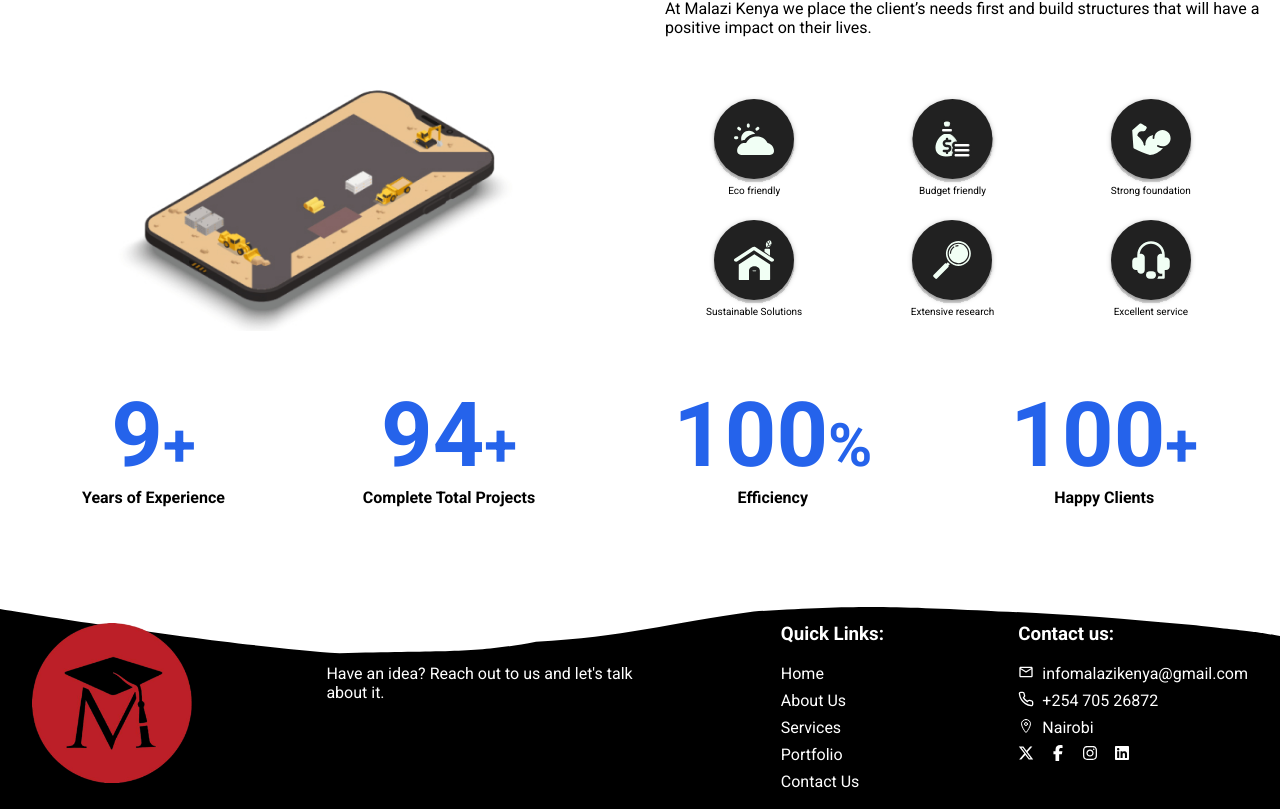
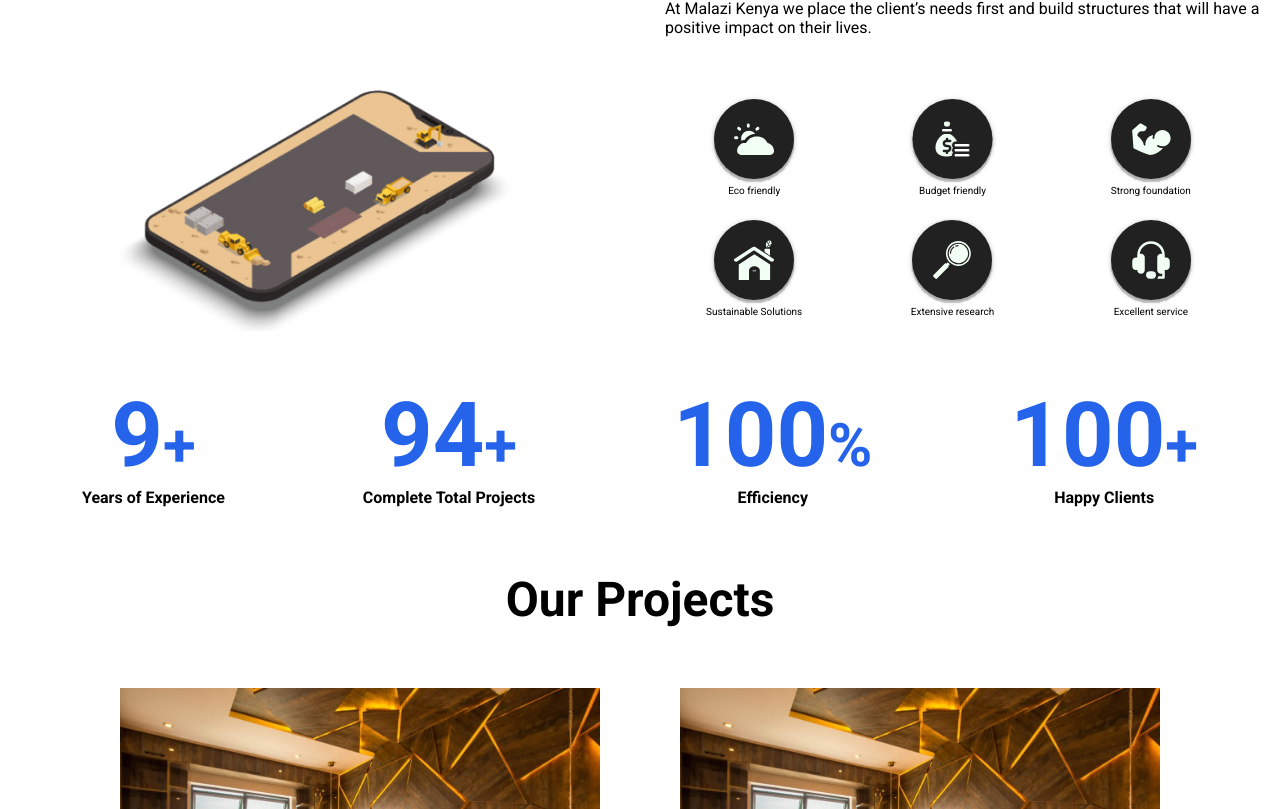
Before and after one commit to Mbuthiasakara1/Malazi-Kenya, a React (Vite) app: page / in a window 1280 px wide. Shown: the part 1991-2800 px from the top of the page. Built offline with nearby package versions, Linux system fonts and the light colour scheme.

Commit message:
our-projects

```diff
--- a/src/App.jsx
+++ b/src/App.jsx
@@ -1,6 +1,6 @@
 
 import Description from "./components/Description"
-import Footer from "./components/Footer"
+
 import Hero from "./components/Hero"
 import Home from "./components/Home"
 import Navbar from "./components/Navbar"
@@ -11,7 +11,7 @@ const App = () => {
       <Hero />
       <Home />
       <Description/>
-      <Footer />
+
     </div>
   )
 }
--- a/src/components/Animated.jsx
+++ b/src/components/Animated.jsx
@@ -1,5 +1,5 @@
 import { useInView } from "react-intersection-observer";
-import React, { useEffect, useState } from 'react'
+import { useEffect, useState } from 'react'
 
 function AnimatedNumber({ targetValue, suffix = '', duration = 2000 }) {
     const [count, setCount] = useState(0)
--- a/src/components/Description.css
+++ b/src/components/Description.css
@@ -87,3 +87,77 @@
 .animated-styles p{
     font-weight: 700;
 }
+
+.project-card-container{
+    display:flex;
+    flex-direction:column;
+    align-items:center;
+    margin-top:2em;
+}
+.projects-info-container{
+
+  display: flex;
+  justify-content: center;
+  gap: 5em;
+  flex-wrap: wrap;
+}
+
+
+
+.project-info-card{
+ display:flex;
+ flex-direction:column;
+ margin:0px;
+ padding:0px;
+
+
+}
+
+.project-info-card img{
+    width:480px;
+    height:350px;
+}
+.project-card-container h2{
+    font-size:48px;
+    margin-bottom:60px;
+    font-weight:bold;
+
+
+}
+.below-container {
+    border:1px solid #ccc;
+    width:478px;
+    height:88px;
+    transition-duration:0.5s;
+
+}
+.below-container:hover{
+ background-color: #BC1F28;
+  color: white;
+}
+.below-container p {
+    text-align:left;
+    font-weight:bold;
+    font-size:18px;
+}
+
+.other-projects-btn{
+    margin-top:97.01px;
+
+    font-size:30px;
+    background-color:white;
+    color:#000000;
+    border:1px solid black;
+    border-radius:5px;
+    cursor:pointer;
+    width:283px;
+    height:73px;
+    display:flex;
+    align-items:center;
+    justify-content:center;
+    gap:0.5em;
+}
+.other-projects-btn:hover {
+    background-color:#BC1F28;
+    color:white;
+}
--- a/src/components/Description.jsx
+++ b/src/components/Description.jsx
@@ -1,7 +1,12 @@
 import AnimatedNumber from "./Animated";
 import "./Description.css";
+import { HiArrowLongRight } from "react-icons/hi2";
+import { useNavigate } from "react-router-dom";
+
 
 export default function Description() {
+  const navigate=useNavigate()
+
   return (
     <div className="container">
       <h1>Why Choose Us</h1>
@@ -64,15 +69,44 @@ export default function Description() {
           </div>
           <div className="animated-styles">
             <AnimatedNumber targetValue={100} suffix="%" duration={2000} />
-          <p>Efficiency</p>
+            <p>Efficiency</p>
           </div>
           <div className="animated-styles">
             <AnimatedNumber targetValue={100} suffix="+" duration={2000} />
-          <p>Happy Clients</p>
+            <p>Happy Clients</p>
           </div>
         </div>
       </div>
+      <div className="project-card-container">
+        <h2>Our Projects</h2>
+        <div className="projects-info-container">
+          <div className="project-info-card">
+            <img src="images/pic1.jpg" />
+            <div className="below-container">
+              <p>Ndagani Modern Market</p>
+            </div>
+          </div>
+
+          <div className="project-info-card">
+            <img src="images/pic1.jpg" />
+            <div className="below-container">
+              <p>Ndagani Modern Market</p>
+            </div>
+          </div>
+
+          <div className="project-info-card">
+            <img src="images/pic1.jpg" />
+            <div className="below-container">
+              <p>Ndagani Modern Market</p>
+            </div>
+          </div>
+        </div>
+        <button className="other-projects-btn" onClick={() => navigate("/projects")}>
+
+
+          Other Projects  <HiArrowLongRight/>
+        </button>
+      </div>
     </div>
-
   );
 }
--- a/src/components/Footer.jsx
+++ b/src/components/Footer.jsx
@@ -1,4 +1,4 @@
-import React from 'react'
+
 import './Footer.css'
 import { Link } from 'react-router-dom'
 import { MdOutlineEmail } from "react-icons/md";
@@ -8,45 +8,49 @@ import { FaXTwitter, FaFacebookF, FaInstagram, FaLinkedin } from "react-icons/fa
 
 function Footer() {
   return (
-    <div className='footer'>
-         <svg
-        className="footer-wave"
-        xmlns="http://www.w3.org/2000/svg"
-        viewBox="0 0 1440 320"
-      >
-        <path
-          fill="#000000"
-          fillOpacity="1"
-          d="M 0 160 L -1 2 C 82 16 274 45 382 52 C 513 49 534 52 603 39 C 702 34 751 18 848 5 C 970 -2 996 -1 1123 5 C 1188 7 1260 13 1339 20 C 1422 29 1412 28 1442 33 L 1442 161 L 1440 320 L 1400 320 C 1360 320 1280 320 1200 320 C 1120 320 1040 320 960 320 C 880 320 800 320 720 320 C 640 320 560 320 480 320 C 400 320 320 320 240 320 C 160 320 80 320 40 320 L 0 320 Z"
-        ></path>
-      </svg>
-        <img
-            src='images/no-background.png'
-            alt='Logo'
-            className='footer-logo'
-        />
-        <div className='footer-info'>
+    <div className="footer">
+
+
+      <img src="images/no-background.png" alt="Logo" className="footer-logo" />
+      <div className="footer-info">
         <h3>Malazi Kenya</h3>
-            <p>
-                Have an idea? Reach out to us and let's talk about it.
-            </p>
+        <p>Have an idea? Reach out to us and{ "let's" }talk about it.</p>
       </div>
-        <div className='quick-links'>
+      <div className="quick-links">
         <h3>Quick Links:</h3>
         <ul>
-                <li><Link>Home</Link></li>
-                <li><Link>About Us</Link></li>
-                <li><Link>Services</Link></li>
-                <li><Link>Portfolio</Link></li>
-                <li><Link>Contact Us</Link></li>
+          <li>
+            <Link>Home</Link>
+          </li>
+          <li>
+            <Link>About Us</Link>
+          </li>
+          <li>
+            <Link>Services</Link>
+          </li>
+          <li>
+            <Link>Portfolio</Link>
+          </li>
+          <li>
+            <Link>Contact Us</Link>
+          </li>
         </ul>
       </div>
-        <div className='footer-contact'>
+      <div className="footer-contact">
         <h3>Contact us:</h3>
-            <p><MdOutlineEmail /><Link to='mailto:'>infomalazikenya@gmail.com</Link></p>
-            <p><FiPhone /><Link to='tel:'>+254 705 26872</Link></p>
-            <p><IoLocationOutline />Nairobi</p>
-            <div className='socials'>
+        <p>
+          <MdOutlineEmail />
+          <Link to="mailto:">infomalazikenya@gmail.com</Link>
+        </p>
+        <p>
+          <FiPhone />
+          <Link to="tel:">+254 705 26872</Link>
+        </p>
+        <p>
+          <IoLocationOutline />
+          Nairobi
+        </p>
+        <div className="socials">
           <FaXTwitter />
           <FaFacebookF />
           <FaInstagram />
@@ -54,7 +58,7 @@ function Footer() {
         </div>
       </div>
     </div>
-  )
+  );
 }
 
 export default Footer
--- a/src/components/Navbar.css
+++ b/src/components/Navbar.css
@@ -7,6 +7,7 @@
     position: fixed;
     z-index: 200;
     background-color: rgba(255,255,255,1);
+    box-shadow:0 4px 6px rgba(0,0,0,0.1);
 }
 .logo-container{
     display: flex;
--- a/src/components/Navbar.jsx
+++ b/src/components/Navbar.jsx
@@ -26,8 +26,7 @@ const Navbar = () => {
         </ul>
       </nav>
       <button className='nav-btn'>
-      Company Profile <MdOutlineFileDownload />
-      </button>
+      Company Profile <MdOutlineFileDownload /> </button>
     </div>
     <hr />
     </>
```
Also changed, not shown: public/icons/Group 8 (1).svg (added), public/images/project-1.jpg (added). Lines whose indentation alone changed are shown as unchanged.
